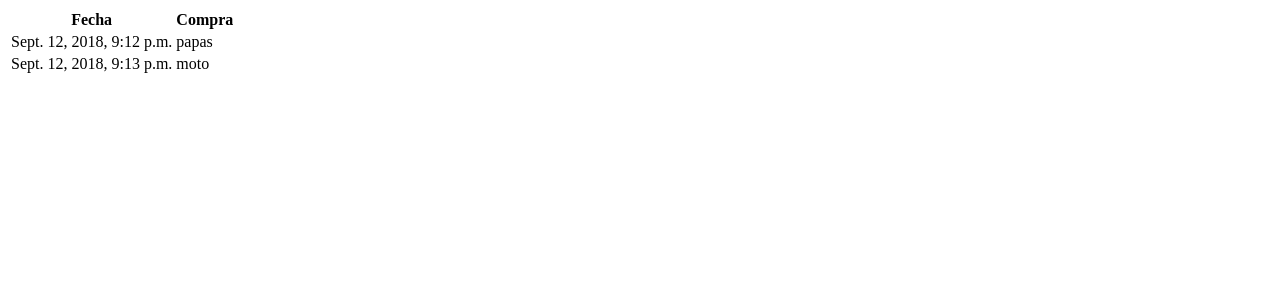
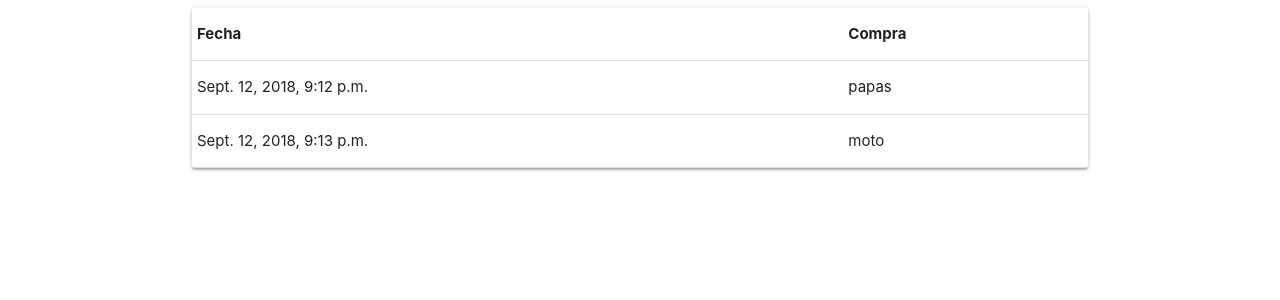
Before and after one commit to benjagilardini/Registro-de-Compras, a Django app: page / in a window 1280 px wide. Shown: the top 300 px of the page. Run offline with Django 3.2, Linux system fonts and the light colour scheme; data comes from the database, SQL or seed files in the repository; some libraries are stand-ins or nearby versions.

Commit message:
Agrego Materializze

```diff
--- a/Registro_Compras/templates/Tabla.html
+++ b/Registro_Compras/templates/Tabla.html
@@ -1,9 +1,21 @@
 <!DOCTYPE html>
 <html>
 <head>
+ <!-- Compiled and minified CSS -->
+    <link rel="stylesheet" href="https://cdnjs.cloudflare.com/ajax/libs/materialize/1.0.0/css/materialize.min.css">
+<!-- Compiled and minified JavaScript -->
+    <script src="https://cdnjs.cloudflare.com/ajax/libs/materialize/1.0.0/js/materialize.min.js"></script>
+<!--Import Google Icon Font-->
+    <link href="https://fonts.googleapis.com/icon?family=Material+Icons" rel="stylesheet">
+<!--Import materialize.css-->
+    <link type="text/css" rel="stylesheet" href="css/materialize.min.css"  media="screen,projection"/>
+<!--Let browser know website is optimized for mobile-->
+    <meta name="viewport" content="width=device-width, initial-scale=1.0"/>
 </head>
 <body>
-<table>
+<div class="container">
+    <div class="card">
+        <table class="highlight">
         	<thead>
                 <tr>
                     <th>Fecha</th>
@@ -19,5 +31,7 @@
                 {% endfor %}
             </tbody>
         </table>
+    </div>
+</div>
 </body>
 </html>
--- a/Registro_Compras/views.py
+++ b/Registro_Compras/views.py
@@ -5,9 +5,14 @@ from django.shortcuts import render
 
 from Registro_Compras.models import Registros
 
+from .forms import PostForm
 # Create your views here.
 
 def tabla(request):
     context = {}
     context['Registros'] = Registros.objects.all()
     return render(request, 'Tabla.html', context)
+
+def post_new(request):
+        form = PostForm()
+        return render(request, 'Tabla.html', {'form': form})
```
Also changed, not shown: Registro_Compras/forms.py (added, +9 -0 lines), 3 other files. Lines whose indentation alone changed are shown as unchanged.
